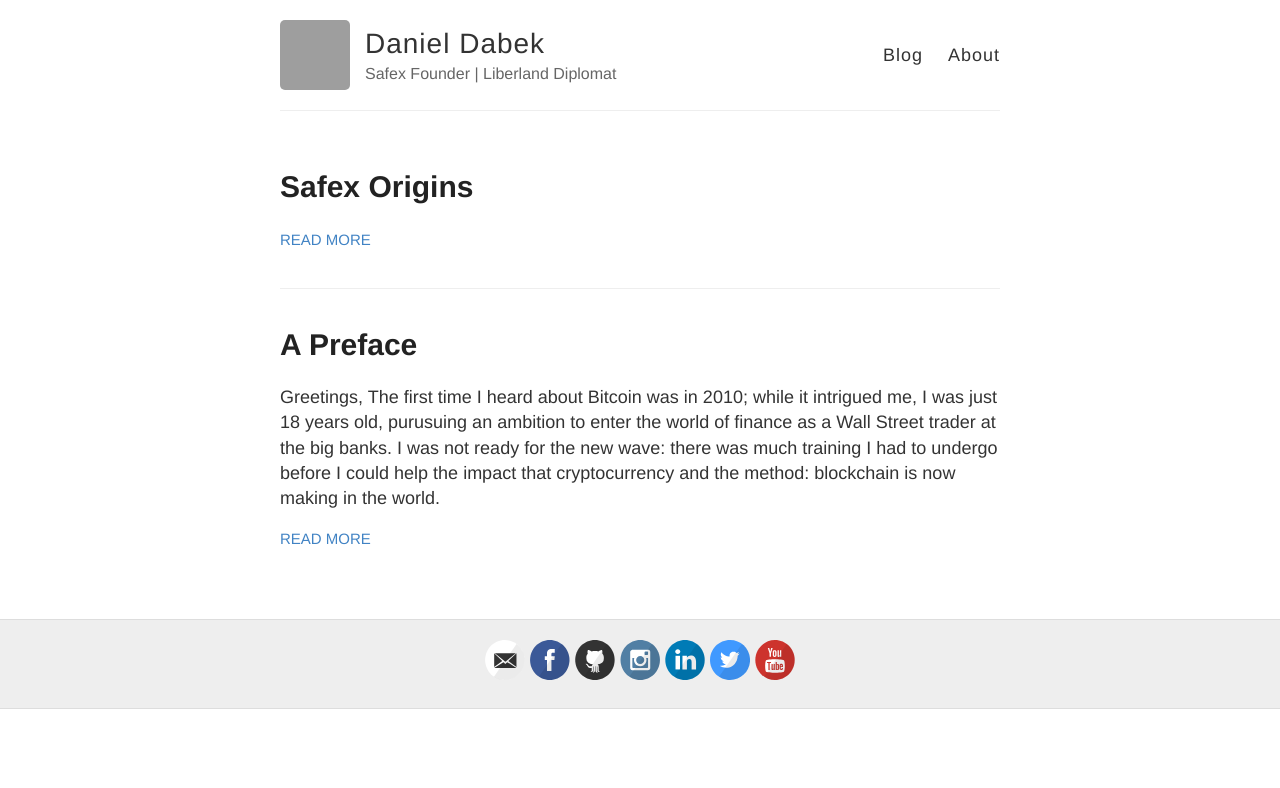
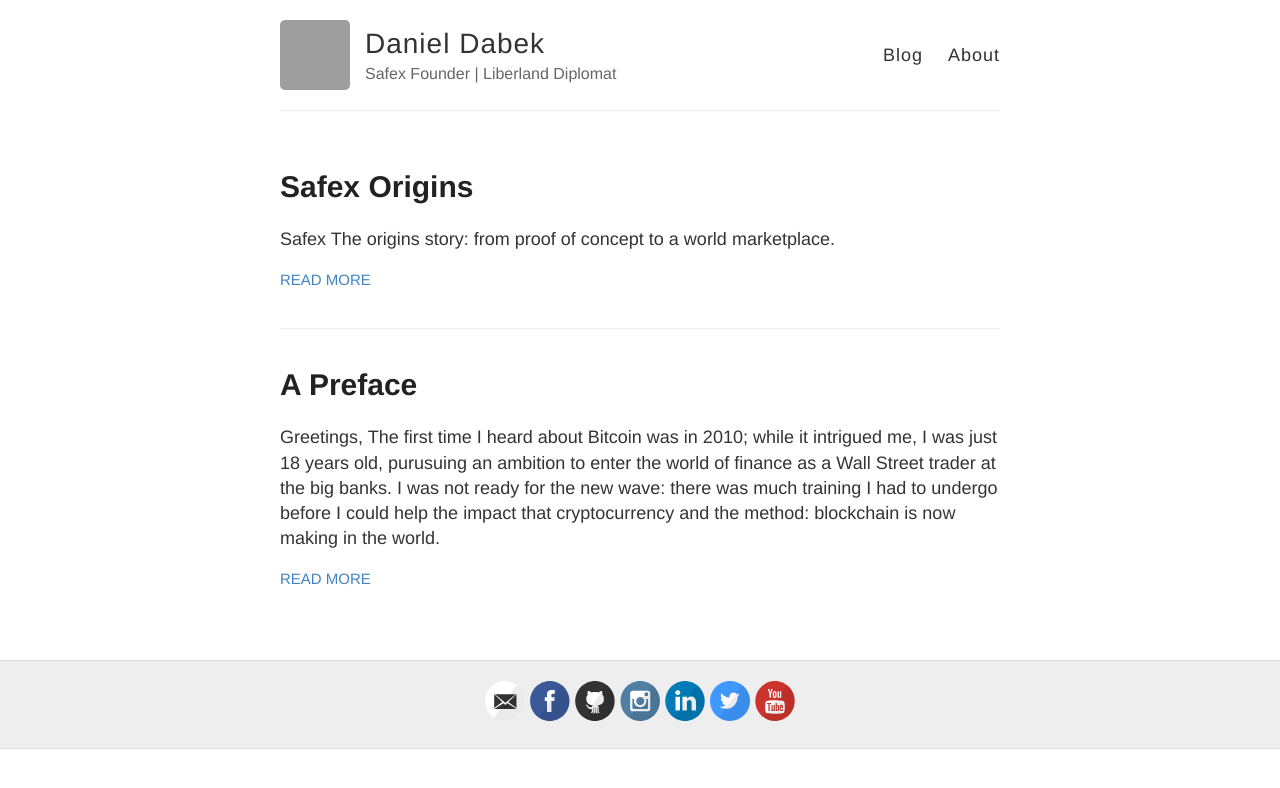
Before and after one commit to ddabek/ddabek.github.io, a Jekyll site: the page built from index.html, in a window 1280 px wide. Shown: the top 788 px of the page. Built offline with Jekyll 4.4.1, drawn with Linux system fonts in a browser that asks for light colours; grey boxes are pictures that could not be loaded.

Commit message:
test origins

```diff
--- a/_posts/2020-1-15-Safex-Origins.md
+++ b/_posts/2020-1-15-Safex-Origins.md
@@ -2,3 +2,6 @@
 layout: post
 title: Safex Origins
 ---
+
+Safex
+The origins story: from proof of concept to a world marketplace.
```
